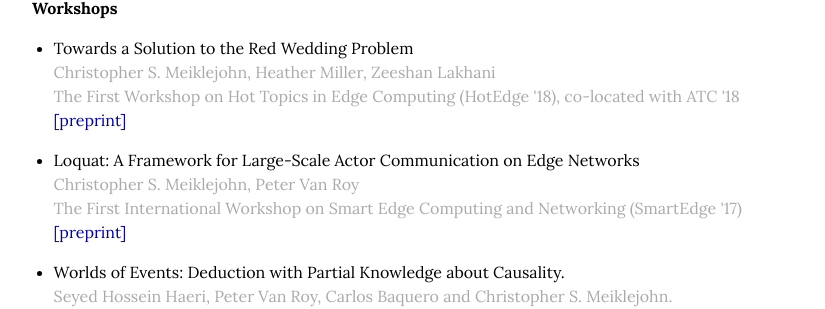
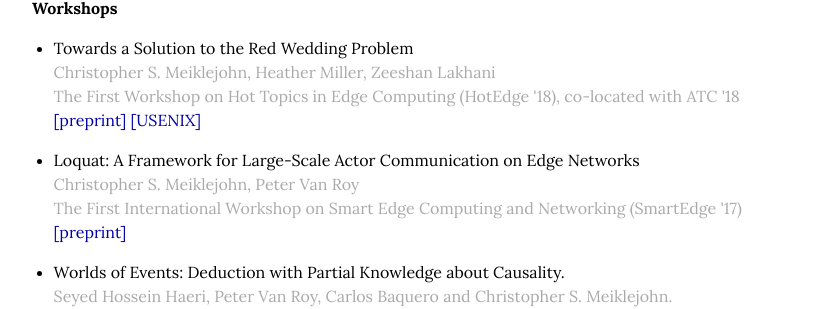
Before and after one commit to cmeiklejohn/cmeiklejohn.github.io, a Jekyll site: the page built from publications.html, in a window 1280 px wide and 900 px high, scrolled down 418 px. Shown: the part 150-459 px from the top of the window, without its empty margins (88-913 px from the left). Built offline with Jekyll 4.4.1, drawn with Linux system fonts in a browser that asks for light colours; some web fonts are replaced.

Commit message:
Add usenix link.

```diff
--- a/publications.html
+++ b/publications.html
@@ -59,6 +59,7 @@
           <span class="author">Christopher S. Meiklejohn, Heather Miller, Zeeshan Lakhani</span>
           <span class="date">The First Workshop on Hot Topics in Edge Computing (HotEdge '18), co-located with ATC '18</span>
           <span><a href="http://christophermeiklejohn.com/publications/hotedge-2018-preprint.pdf">[preprint]</a>
+                <a href="https://www.usenix.org/conference/hotedge18/presentation/meiklejohn">[USENIX]</a></span>
         </p>
     </li>
 
```
